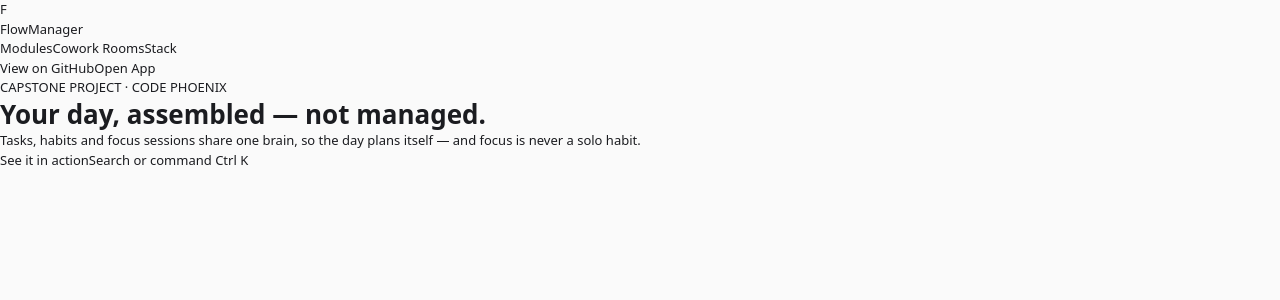
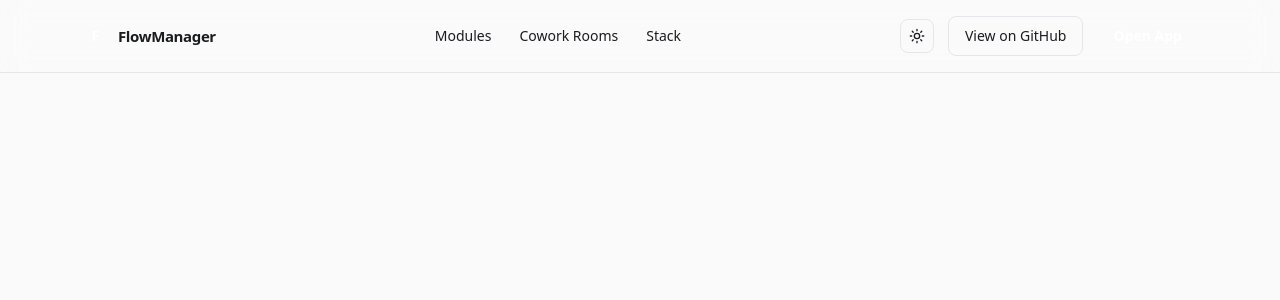
Before and after one commit to Alamicrodev/CodePhoenix-ProductivityToolkit, a React (Vite) app in the folder Frontend/: page / in a window 1280 px wide. Shown: the top 300 px of the page. Built offline with nearby package versions, Linux system fonts and the light colour scheme.

Commit message:
Landing page: Navbar styles shifted to tailwind, removed hero

```diff
--- a/Frontend/src/pages/LandingPage.tsx
+++ b/Frontend/src/pages/LandingPage.tsx
@@ -5,43 +5,31 @@ export default function LandingPage() {
 
 
     return <>
-        <nav>
-            <div className="nav-inner">
-                <div className="brand">
-                    <div className="brand-mark">F</div>
-                    FlowManager
-                </div>
-                <div className="nav-links">
-                    <a href="#modules">Modules</a>
-                    <a href="#cowork">Cowork Rooms</a>
-                    <a href="#stack">Stack</a>
-                </div>
-                <div className="nav-cta">
-                    <button className="theme-toggle" id="themeToggle" aria-label="Toggle light and dark theme" type="button">
-                        <svg className="icon-sun" viewBox="0 0 24 24" fill="none" stroke="currentColor" stroke-width="2" stroke-linecap="round" stroke-linejoin="round"><circle cx="12" cy="12" r="4"></circle><path d="M12 2v2M12 20v2M4.93 4.93l1.41 1.41M17.66 17.66l1.41 1.41M2 12h2M20 12h2M6.34 17.66l-1.41 1.41M19.07 4.93l-1.41 1.41"></path></svg>
-                        <svg className="icon-moon" viewBox="0 0 24 24" fill="none" stroke="currentColor" stroke-width="2" stroke-linecap="round" stroke-linejoin="round"><path d="M21 12.79A9 9 0 1 1 11.21 3 7 7 0 0 0 21 12.79z"></path></svg>
-                    </button>
-                    <a href="https://github.com/Alamicrodev/CodePhoenix-ProductivityToolkit/" className="btn btn-ghost">View on GitHub</a>
-                    <Link to="/schedule" className="btn btn-primary">
-                        <span>Open App</span>
-                    </Link>
-                </div>
+        <nav className="sticky top-0 z-20 bg-bg-lt/85 dark:bg-bg/85 backdrop-blur-md border-b border-border-soft-lt dark:border-border-soft transition-colors duration-150">
+        <div className="flex items-center justify-between px-8 py-4 max-w-[1180px] mx-auto">
+            <div className="flex items-center gap-2.5 font-bold text-[15px] tracking-tight">
+            <div className="w-[26px] h-[26px] rounded-[7px] bg-accent-lt dark:bg-accent text-white dark:text-bg flex items-center justify-center font-bold text-sm">F</div>
+            FlowManager
             </div>
+            <div className="hidden md:flex gap-7 text-sm text-muted-lt dark:text-muted">
+            <a href="#modules" className="hover:text-ink-lt dark:hover:text-ink">Modules</a>
+            <a href="#cowork" className="hover:text-ink-lt dark:hover:text-ink">Cowork Rooms</a>
+            <a href="#stack" className="hover:text-ink-lt dark:hover:text-ink">Stack</a>
+            </div>
+            <div className="flex items-center gap-3.5">
+            <button id="themeToggle" type="button" aria-label="Toggle light and dark theme"
+                className="inline-flex items-center justify-center w-[34px] h-[34px] rounded-lg bg-panel-lt dark:bg-panel border border-border-lt dark:border-border text-muted-lt dark:text-muted hover:text-ink-lt dark:hover:text-ink hover:border-[#C7C9D1] dark:hover:border-[#3a3d49] cursor-pointer flex-shrink-0 transition-colors duration-150">
+                <svg className="w-4 h-4 block dark:hidden" viewBox="0 0 24 24" fill="none" stroke="currentColor" stroke-width="2" stroke-linecap="round" stroke-linejoin="round"><circle cx="12" cy="12" r="4"></circle><path d="M12 2v2M12 20v2M4.93 4.93l1.41 1.41M17.66 17.66l1.41 1.41M2 12h2M20 12h2M6.34 17.66l-1.41 1.41M19.07 4.93l-1.41 1.41"></path></svg>
+                <svg className="w-4 h-4 hidden dark:block" viewBox="0 0 24 24" fill="none" stroke="currentColor" stroke-width="2" stroke-linecap="round" stroke-linejoin="round"><path d="M21 12.79A9 9 0 1 1 11.21 3 7 7 0 0 0 21 12.79z"></path></svg>
+            </button>
+            <a href="https://github.com/Alamicrodev/CodePhoenix-ProductivityToolkit/" className="inline-flex items-center gap-2 px-4 py-[9px] rounded-lg text-sm font-medium bg-panel-lt dark:bg-panel border border-border-lt dark:border-border text-ink-lt dark:text-ink hover:border-[#C7C9D1] dark:hover:border-[#3a3d49] transition-colors duration-150">View on GitHub</a>
+            <a href="/schedule" className="inline-flex items-center gap-2 px-4 py-[9px] rounded-lg text-sm font-semibold bg-accent-lt dark:bg-accent text-white dark:text-bg hover:bg-accent-strong-lt dark:hover:bg-accent-strong transition-colors duration-150">Open App</a>
+            </div>
+        </div>
         </nav>
 
 
-        <section className="hero">
-            <div className="eyebrow"><span className="dot-live"></span>CAPSTONE PROJECT &middot; CODE PHOENIX</div>
-            <h1 className="headline">Your day, <span className="accent-word">assembled</span> &mdash; not managed.</h1>
-            <p className="subhead">Tasks, habits and focus sessions share one brain, so the day plans itself &mdash; and focus is never a solo habit.</p>
-            <div className="hero-ctas">
-                <a href="#" className="btn btn-primary">See it in action</a>
-                <a href="#" className="btn btn-ghost">Search or command <span className="kbd">Ctrl K</span></a>
-            </div>
-            <div className="hero-shot shot-frame">
-                <div className="chrome"><span className="chrome-dot"></span><span className="chrome-dot"></span><span className="chrome-dot"></span></div>
 
-            </div>
-        </section>
+
     </>
 }
```
